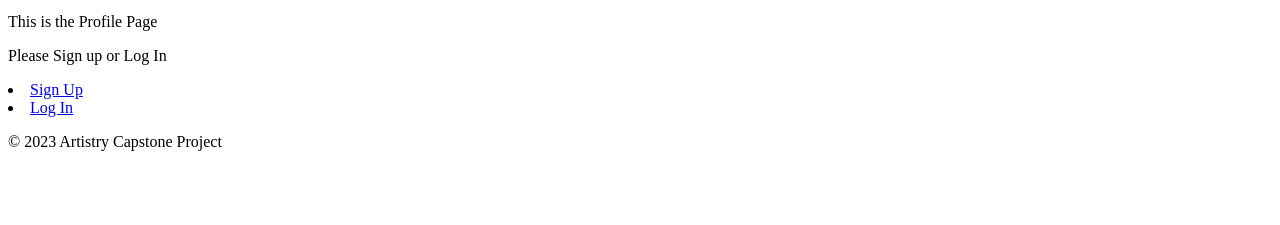
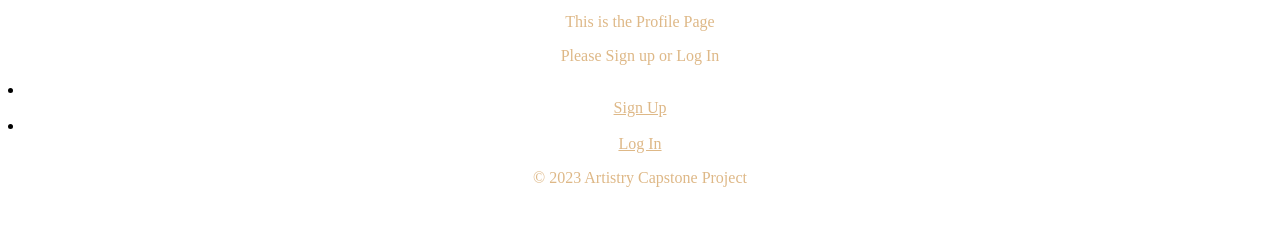
Before and after one commit to OSXnov/Capstone_Artistry_Website, a plain HTML site: page Artistry/ProfilePage.html in a window 1280 px wide. Shown: the part 161-386 px from the top of the page. Drawn offline with Linux system fonts and the light colour scheme; a web font is replaced by a local one.

Commit message:
tried to delete the bullet points in Profile

```diff
--- a/Artistry/ProfilePage.html
+++ b/Artistry/ProfilePage.html
@@ -22,10 +22,13 @@
             </nav>
         </header>
     <main>
-        <p> This is the Profile Page</p>
+        <p>This is the Profile Page</p>
         <p>Please Sign up or Log In</p>
+
+        <div class="LISU_button">
         <li><a href="UserRegistration.html">Sign Up</a></li>
         <li><a href="LogInPage.html">Log In</a></li>
+        </div>
 
     </main>
     </body>
--- a/Artistry/style_homepage.css
+++ b/Artistry/style_homepage.css
@@ -32,3 +32,10 @@ ul {
     font-family: MontSerrat;
     src: url(/Font/Montserrat/Montserrat-VariableFont_wght.ttf);
   }
+  p{
+    display: block;
+    color:burlywood;
+    text-align: center;
+    font-family:MontSerrat;
+
+  }
--- a/Artistry/style_mediumpage.css
+++ b/Artistry/style_mediumpage.css
@@ -30,3 +30,10 @@ ul {
     font-family: MontSerrat;
     src: url(/Font/Montserrat/Montserrat-VariableFont_wght.ttf);
   }
+  p{
+    display: block;
+    color:burlywood;
+    text-align: center;
+    font-family:MontSerrat;
+
+  }
--- a/Artistry/style_profilepage.css
+++ b/Artistry/style_profilepage.css
@@ -8,10 +8,12 @@ h1{
     padding: 0;
     overflow: hidden;
     background-color: white;
+
   }
 
   .NavBar li {
     float: right;
+
   }
 
  .NavBar li a {
@@ -21,6 +23,7 @@ h1{
     padding: 14px 16px;
     text-decoration: none;
     font-family: MontSerrat;
+
   }
 
   .NavBar a:hover {
@@ -30,3 +33,20 @@ h1{
     font-family: MontSerrat;
     src: url(/Font/Montserrat/Montserrat-VariableFont_wght.ttf);
   }
+
+  p{
+    display: block;
+    color:burlywood;
+    text-align: center;
+    font-family:MontSerrat;
+
+  }
+.LISU_button li a{
+  display: block;
+  text-align: center;
+  color: burlywood;
+  font-family: MontSerrat;
+  padding: 0;
+  margin: 0;
+  list-style: none;
+}
```
